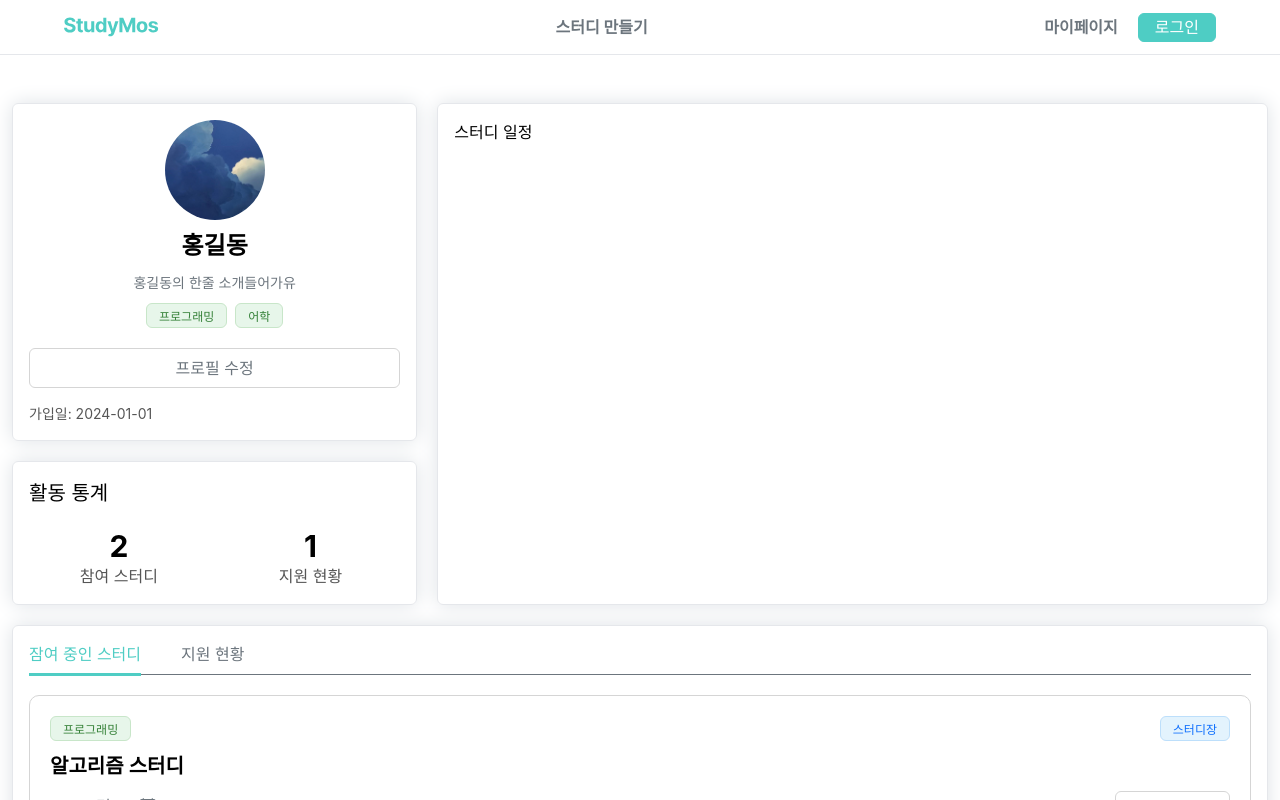
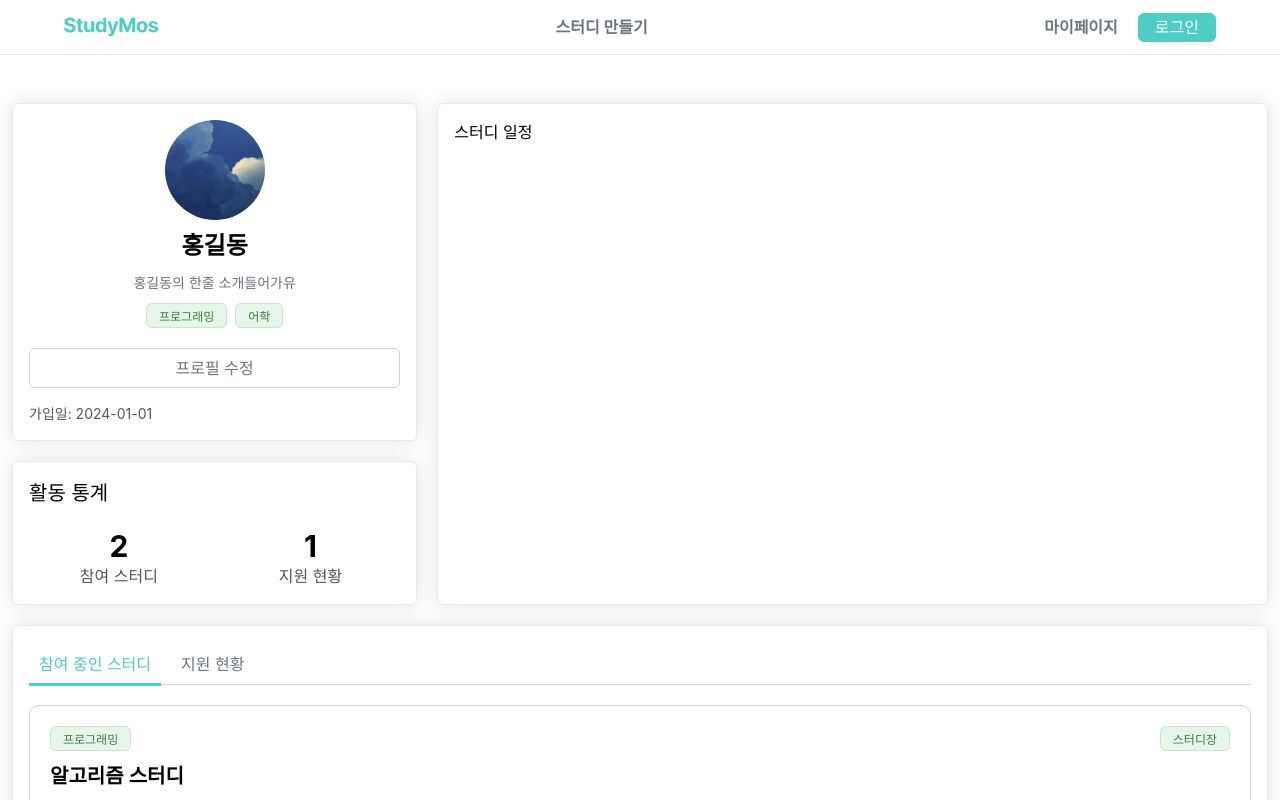
Before and after one commit to project-mos/frontend, a Next.js app: page /mypage in a window 1280 px wide. Shown: the top 800 px of the page. Built offline with nearby package versions, Linux system fonts and the light colour scheme.

Commit message:
🚀 [Feat]: 마이페이지 지원현황 구현 완료
- Tab 컴포넌트 CSS 수정 및 상태 props 추가
- 진행현황 mock 데이터 추가

```diff
--- a/src/app/mock/api/mypage/index.ts
+++ b/src/app/mock/api/mypage/index.ts
@@ -1,7 +1,7 @@
-import { activeStudiesProps } from "@/types/api/mypage";
+import { activeStudiesProps, applyStatusProps } from "@/types/api/mypage";
 
 
-// <ActiveStudies/> 에 쓰일 mock data
+// <ActiveStudies/> 에 쓰일 mock data - 참여 중인 스터디
 export const MockActiveStudiesApiResult: activeStudiesProps[] = [{
   tag: ['프로그래밍', '스터디장'],
   title: "알고리즘 스터디",
@@ -17,3 +17,10 @@ export const MockActiveStudiesApiResult: activeStudiesProps[] = [{
     nextMeeting: "024-02-26 19:00",
   },
 }];
+
+// <ActiveStudies/> 에 쓰일 mock data - 지원 현황
+export const MockApplyStatusApiResult: applyStatusProps[] = [{
+  tag: ['취업', '검토중'],
+  title: "면접 대비 스터디",
+  date: '2024-02-20'
+}];
--- a/src/app/test/page.tsx
+++ b/src/app/test/page.tsx
@@ -49,6 +49,9 @@ export default function TestPage() {
   const onSubmit = (data: FormData) => {
     console.log("data", data);
   };
+
+  // Tab
+  const [selectedTab, setSelectedTab] = useState<string>("");
 
   const [studyName, setStudyName] = useState<string>("");
   const [category, setCategory] = useState<string>("");
@@ -308,7 +311,11 @@ export default function TestPage() {
         # 안녕하세요`}
       />
       {/* Tab */}
-      <Tab tabList={["잠여 중인 스터디", "지원 현황"]} />
+      <Tab
+        tabList={["잠여 중인 스터디", "지원 현황"]}
+        selectedTab={selectedTab}
+        setSelectedTab={setSelectedTab}
+      />
     </div>
   );
 }
--- a/src/components/atoms/Tab.tsx
+++ b/src/components/atoms/Tab.tsx
@@ -1,27 +1,23 @@
 "use client";
 import { cn } from "@/lib/utils";
-import { useCallback, useState } from "react";
+import { Dispatch, SetStateAction } from "react";
 
 interface TabProps {
   tabList: string[];
+  selectedTab: string;
+  setSelectedTab: Dispatch<SetStateAction<string>>;
 }
 
-const Tab = ({ tabList }: TabProps) => {
-  const [activeButton, setActiveButton] = useState<string>(tabList[0] || "");
-
-  const handleTabClick = useCallback((tab: string) => {
-    setActiveButton(tab);
-  }, []);
-
+const Tab = ({ tabList, selectedTab, setSelectedTab }: TabProps) => {
   return (
-    <div className="flex w-full gap-[40px] border-b border-mos-gray-500">
+    <div className="flex w-full gap-[10px] border-b border-mos-gray-100">
       {tabList.map((list) => (
         <button
           key={list}
-          onClick={() => handleTabClick(list)}
+          onClick={() => setSelectedTab(list)}
           className={cn(
-            "relative pb-2 transition-colors duration-200",
-            activeButton === list
+            "relative p-[10px] pb-2 transition-colors duration-200",
+            selectedTab === list
               ? "text-mos-main after:absolute after:bottom-[-2px] after:left-0 after:h-[3px] after:w-full after:bg-mos-main after:content-['']"
               : "text-mos-gray-500 hover:text-mos-main"
           )}
--- a/src/features/mypage/components/ActiveStudies.tsx
+++ b/src/features/mypage/components/ActiveStudies.tsx
@@ -1,20 +1,56 @@
-import { MockActiveStudiesApiResult } from "@/app/mock/api/mypage";
+"use client";
+import {
+  MockActiveStudiesApiResult,
+  MockApplyStatusApiResult,
+} from "@/app/mock/api/mypage";
 import Button from "@/components/atoms/Button";
 import Card from "@/components/atoms/Card";
 import Tab from "@/components/atoms/Tab";
 import Tag from "@/components/atoms/Tag";
 import Typography from "@/components/atoms/Typography";
 import Meta from "@/components/molecules/Meta";
+import { activeStudiesProps, applyStatusProps } from "@/types/api/mypage";
+import { useState } from "react";
 
 const ActiveStudies = () => {
-  const data = MockActiveStudiesApiResult;
+  const [selectedTab, setSelectedTab] = useState<string>("참여 중인 스터디");
 
   return (
     <Card className="col-span-12">
       <Card.Header className="mb-[20px]">
-        <Tab tabList={["잠여 중인 스터디", "지원 현황"]} />
+        <Tab
+          tabList={["참여 중인 스터디", "지원 현황"]}
+          selectedTab={selectedTab}
+          setSelectedTab={setSelectedTab}
+        />
       </Card.Header>
       <Card.Content>
+        {selectedTab === "참여 중인 스터디" ? (
+          <StudyList data={MockActiveStudiesApiResult} type="active" />
+        ) : (
+          <StudyList data={MockApplyStatusApiResult} type="apply" />
+        )}
+      </Card.Content>
+    </Card>
+  );
+};
+
+const StudyList = ({
+  data,
+  type,
+}: {
+  data: activeStudiesProps[] | applyStatusProps[];
+  type: "active" | "apply";
+}) => {
+  const tagColors: Record<string, keyof typeof Tag> = {
+    스터디장: "Green",
+    스터디원: "Blue",
+    검토중: "Pink",
+    승인됨: "Gray",
+  };
+
+  return (
+    <>
       {data.map((data) => (
         <div
           key={data.title}
@@ -22,19 +58,12 @@ const ActiveStudies = () => {
         >
           <div className="flex justify-between">
             {data.tag.map((tag) => {
-                if (tag === "스터디장") {
+              const TagComponent = Tag[tagColors[tag] || "Green"]; // 기본값 "Green"
               return (
-                    <Tag.Blue border={true} key={tag}>
+                <TagComponent border={true} key={tag}>
                   {tag}
-                    </Tag.Blue>
+                </TagComponent>
               );
-                } else {
-                  return (
-                    <Tag.Green border={true} key={tag}>
-                      {tag}
-                    </Tag.Green>
-                  );
-                }
             })}
           </div>
           <Typography.Head3 className="text-[20px]">
@@ -42,20 +71,25 @@ const ActiveStudies = () => {
           </Typography.Head3>
           <div className="flex justify-between">
             <div className="flex items-center gap-[10px]">
+              {"meta" in data ? (
+                <>
                   <Meta icon="person">{data.meta.members}</Meta>
                   <span>•</span>
                   <Meta icon="calendar">{data.meta.nextMeeting}</Meta>
+                </>
+              ) : (
+                <Typography.P3>지원일 : {data.date}</Typography.P3>
+              )}
             </div>
             <div>
               <Button.Ghost color="Main" className="h-[30px] text-[14px]">
-                  스터디룸 입장
+                {type === "active" ? "스터디룸 입장" : "상세보기"}
               </Button.Ghost>
             </div>
           </div>
         </div>
       ))}
-      </Card.Content>
-    </Card>
+    </>
   );
 };
 
```
Also changed, not shown: src/types/api/mypage/index.ts (+7 -0 lines). Lines whose indentation alone changed are shown as unchanged.
